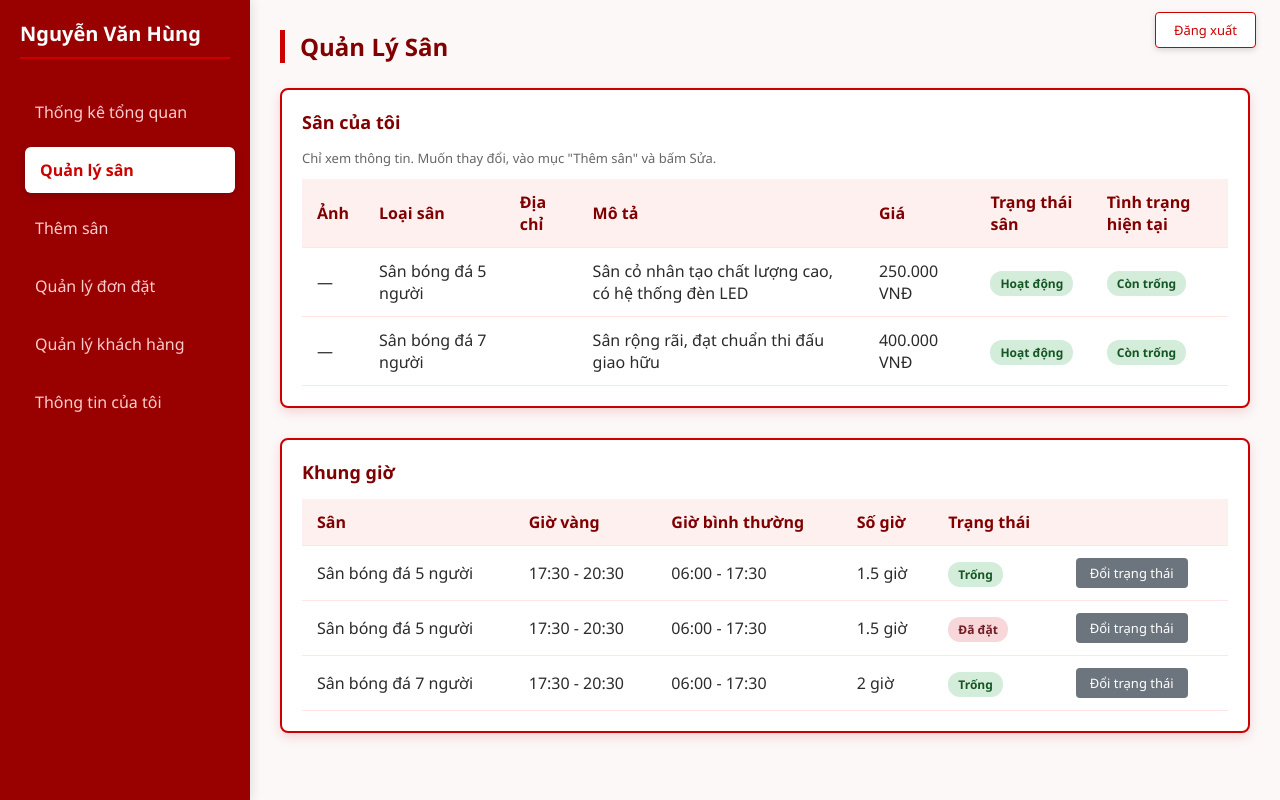
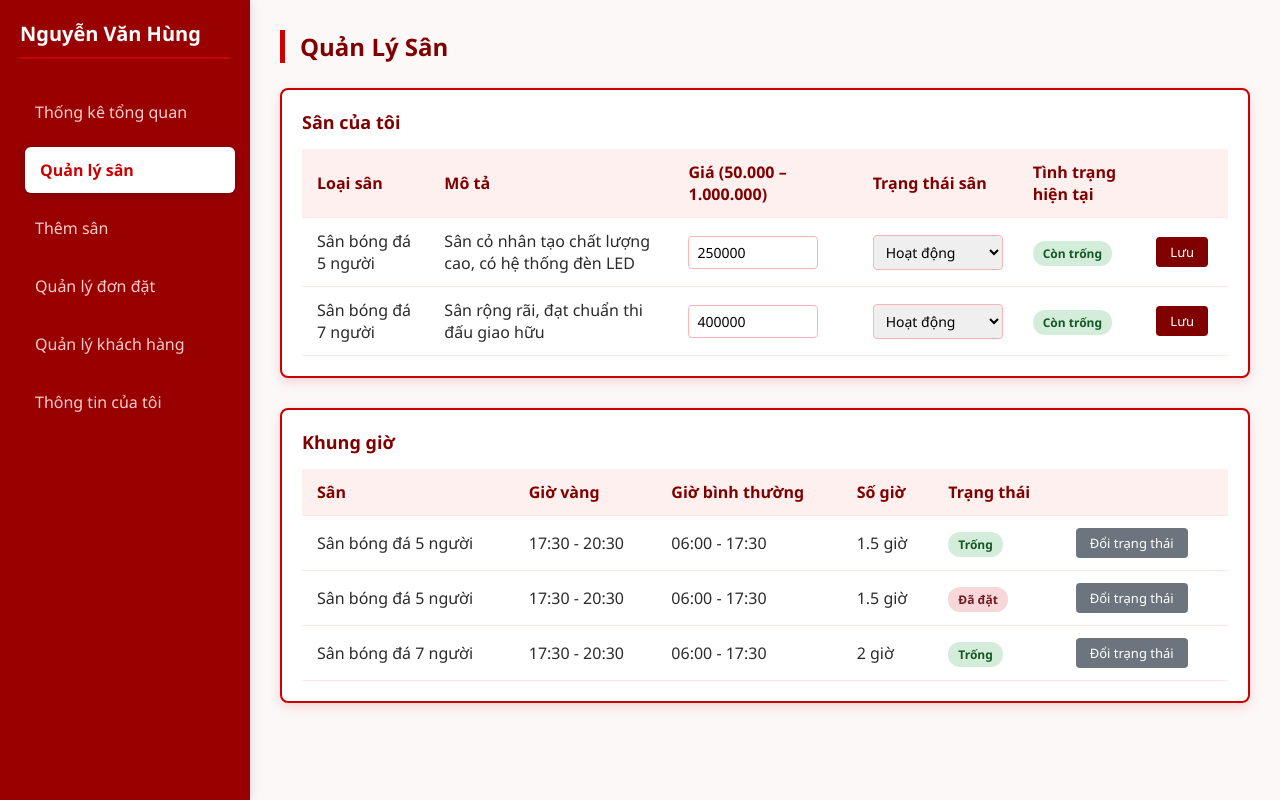
Before and after one commit to kienvan0205-afk/L-p-tr-nh-web-Nh-m-7, a PHP site: page /admin/quantri.php in a window 1280 px wide, after a click on "Quản lý sân". Run offline with PHP 8.4, Linux system fonts and the light colour scheme; the visitor is signed in with stand-in values (Sample User, id 1); data comes from the database, SQL or seed files in the repository.

Commit message:
Add files via upload

```diff
--- a/admin/db.php
+++ b/admin/db.php
@@ -10,25 +10,6 @@ const DB_PASS = '';
 const GIA_MIN = 50000;
 const GIA_MAX = 1000000;
 
-// Trang đăng nhập (đăng xuất xong sẽ chuyển về đây). Đổi nếu trang chủ của nhóm có form đăng nhập riêng.
-const LOGIN_URL = 'dangnhap.php';
-
-// Các loại sân cố định – PHẢI trùng với danh sách loại sân ở trang chủ.
-const LOAI_SAN = [
-    'Sân bóng đá 5 người',
-    'Sân bóng đá 7 người',
-    'Sân bóng đá 11 người',
-    'Sân cầu lông',
-    'Sân tennis',
-    'Sân bóng rổ',
-    'Sân Pickleball',
-];
-
-// Ảnh sân: lưu file trong uploads/san/, DB chỉ lưu tên file (cột san.hinh_anh)
-const UPLOAD_DIR    = __DIR__ . '/uploads/san/';
-const UPLOAD_URL    = 'uploads/san/';
-const ANH_MAX_BYTES = 2 * 1024 * 1024; // 2MB
-
 $pdo = new PDO(
     'mysql:host=' . DB_HOST . ';dbname=' . DB_NAME . ';charset=utf8mb4',
     DB_USER, DB_PASS,
@@ -40,8 +21,10 @@ $pdo = new PDO(
 );
 $pdo->exec("SET time_zone = '+07:00'");
 
-// Chưa đăng nhập thì $CHU_SAN_ID = 0; quantri.php sẽ chuyển về trang đăng nhập.
-$CHU_SAN_ID = (int)($_SESSION['ma_chu_san'] ?? 0);
+if (empty($_SESSION['ma_chu_san'])) {
+    $_SESSION['ma_chu_san'] = 1;
+}
+$CHU_SAN_ID = (int)$_SESSION['ma_chu_san'];
 
 
 if (empty($_SESSION['csrf'])) {
@@ -63,29 +46,3 @@ const NHAN_TRANG_THAI_DON = [
     2 => ['completed', 'Đã hoàn thành'],
     3 => ['rejected',  'Đã hủy'],
 ];
-
-/* ---------- Ảnh sân ---------- */
-// Trả về tên file mới, hoặc null nếu không chọn file. Lỗi -> RuntimeException.
-function luu_anh_san(string $field): ?string {
-    if (empty($_FILES[$field]) || $_FILES[$field]['error'] === UPLOAD_ERR_NO_FILE) return null;
-    $f = $_FILES[$field];
-    if ($f['error'] !== UPLOAD_ERR_OK)  throw new RuntimeException('Tải ảnh thất bại (mã lỗi ' . $f['error'] . ').');
-    if ($f['size'] > ANH_MAX_BYTES)     throw new RuntimeException('Ảnh tối đa 2MB.');
-
-    $mime = (new finfo(FILEINFO_MIME_TYPE))->file($f['tmp_name']);
-    $ext  = ['image/jpeg' => 'jpg', 'image/png' => 'png', 'image/webp' => 'webp'][$mime] ?? null;
-    if (!$ext || !@getimagesize($f['tmp_name'])) throw new RuntimeException('Chỉ nhận ảnh JPG, PNG hoặc WEBP.');
-
-    if (!is_dir(UPLOAD_DIR) && !mkdir(UPLOAD_DIR, 0755, true)) throw new RuntimeException('Không tạo được thư mục lưu ảnh.');
-    $name = bin2hex(random_bytes(12)) . '.' . $ext;
-    if (!move_uploaded_file($f['tmp_name'], UPLOAD_DIR . $name)) throw new RuntimeException('Không lưu được ảnh.');
-    return $name;
-}
-// Chỉ xóa file do hệ thống tự sinh (tên 24 ký tự hex) – không đụng tới file lạ.
-function xoa_anh_san(?string $name): void {
-    if ($name && preg_match('/^[a-f0-9]{24}\.(jpg|png|webp)$/', $name)) @unlink(UPLOAD_DIR . $name);
-}
-// URL ảnh nếu file tồn tại, ngược lại ''.
-function anh_url(?string $name): string {
-    return ($name && is_file(UPLOAD_DIR . $name)) ? UPLOAD_URL . rawurlencode($name) : '';
-}
--- a/admin/quantri.css
+++ b/admin/quantri.css
@@ -294,21 +294,3 @@ body {
 
 .kpi-section { flex-wrap: wrap; }
 .kpi-card { min-width: 180px; }
-
-/* ---- Header + nút Đăng xuất (góc phải) ---- */
-/* Nút đăng xuất: cố định ở góc trên cùng bên phải màn hình */
-.logout-form { position: fixed; top: 12px; right: 24px; z-index: 100; }
-.btn-logout { background-color: #ffffff; color: #cc0000; border: 1px solid #cc0000; padding: 8px 18px; margin-right: 0; box-shadow: 0 2px 6px rgba(0,0,0,0.15); }
-.btn-logout:hover { background-color: #cc0000; color: #ffffff; opacity: 1; }
-
-/* ---- Select / file trong form + ảnh sân ---- */
-.profile-form select {
-    padding: 8px 12px;
-    border: 1px solid #ffb3b3;
-    border-radius: 4px;
-    font-size: 14px;
-    background: #ffffff;
-}
-.profile-form input[type="file"] { background: #ffffff; }
-.preview { max-width: 240px; max-height: 160px; border-radius: 6px; border: 1px solid #ffb3b3; object-fit: cover; }
-.thumb { width: 72px; height: 48px; object-fit: cover; border-radius: 4px; border: 1px solid #ffb3b3; display: block; }
--- a/admin/quantri.php
+++ b/admin/quantri.php
@@ -1,11 +1,5 @@
 <?php
 require __DIR__ . '/db.php';
-
-// Chưa đăng nhập -> về trang đăng nhập
-if ($CHU_SAN_ID <= 0) {
-    header('Location: ' . LOGIN_URL);
-    exit;
-}
 
 /* =========================================================
  * 1. XỬ LÝ HÀNH ĐỘNG (POST) – xong thì redirect (PRG)
@@ -22,18 +16,6 @@ if ($_SERVER['REQUEST_METHOD'] === 'POST') {
         exit('CSRF token không hợp lệ.');
     }
     $action = $_POST['action'] ?? '';
-
-    /* ---- Đăng xuất: hủy session rồi về trang đăng nhập ---- */
-    if ($action === 'dang_xuat') {
-        $_SESSION = [];
-        if (ini_get('session.use_cookies')) {
-            $p = session_get_cookie_params();
-            setcookie(session_name(), '', time() - 42000, $p['path'], $p['domain'], $p['secure'], $p['httponly']);
-        }
-        session_destroy();
-        header('Location: ' . LOGIN_URL);
-        exit;
-    }
 
     /* ---- Xác nhận / Từ chối đơn ----
        dondatsan.TrangThai: 0 Chờ xác nhận, 1 Đã xác nhận, 2 Đã hoàn thành, 3 Đã hủy
@@ -87,80 +69,62 @@ if ($_SERVER['REQUEST_METHOD'] === 'POST') {
         back('profile', 'ok', 'Đã cập nhật thông tin.');
     }
 
+    /* ---- Cập nhật giá / trạng thái sân (trong mức cho phép) ---- */
+    if ($action === 'cap_nhat_san') {
+        $id  = (int)($_POST['id'] ?? 0);
+        $gia = (int)($_POST['gia'] ?? 0);
+        $tt  = $_POST['trang_thai'] ?? '';
+
+        if ($gia < GIA_MIN || $gia > GIA_MAX) {
+            back('courts', 'err', 'Giá phải trong khoảng ' . tien(GIA_MIN) . ' – ' . tien(GIA_MAX) . '.');
+        }
+        if (!in_array($tt, ['Hoạt động', 'Bảo trì'], true)) back('courts', 'err', 'Trạng thái không hợp lệ.');
+
+        $st = $pdo->prepare("UPDATE san SET gia=?, trang_thai=? WHERE ma_san=? AND ma_chu_san=?");
+        $st->execute([$gia, $tt, $id, $CHU_SAN_ID]);
+        back('courts', $st->rowCount() ? 'ok' : 'err', $st->rowCount() ? 'Đã cập nhật sân.' : 'Sân không hợp lệ.');
+    }
+
     /* ---- Thêm sân mới ---- */
     if ($action === 'them_san') {
-        $loai   = trim($_POST['loai_san'] ?? '');
-        $diachi = trim($_POST['dia_chi_san'] ?? '');
-        $mota   = trim($_POST['mo_ta'] ?? '');
-        $gia    = (int)($_POST['gia'] ?? 0);
-        $tt     = $_POST['trang_thai'] ?? 'Hoạt động';
+        $loai = trim($_POST['loai_san'] ?? '');
+        $mota = trim($_POST['mo_ta'] ?? '');
+        $gia  = (int)($_POST['gia'] ?? 0);
+        $tt   = $_POST['trang_thai'] ?? 'Hoạt động';
 
-        if (!in_array($loai, LOAI_SAN, true)) back('addcourt', 'err', 'Vui lòng chọn loại sân trong danh sách.');
-        if ($diachi === '' || mb_strlen($diachi) > 255) back('addcourt', 'err', 'Địa chỉ sân không hợp lệ (tối đa 255 ký tự).');
+        if ($loai === '' || mb_strlen($loai) > 225) back('addcourt', 'err', 'Tên loại sân không hợp lệ (tối đa 225 ký tự).');
         if (mb_strlen($mota) > 2000) back('addcourt', 'err', 'Mô tả quá dài (tối đa 2000 ký tự).');
         if ($gia < GIA_MIN || $gia > GIA_MAX) {
             back('addcourt', 'err', 'Giá phải trong khoảng ' . tien(GIA_MIN) . ' – ' . tien(GIA_MAX) . '.');
         }
         if (!in_array($tt, ['Hoạt động', 'Bảo trì'], true)) back('addcourt', 'err', 'Trạng thái không hợp lệ.');
 
-        try {
-            $anh = luu_anh_san('hinh_anh');
-            if ($anh === null) throw new RuntimeException('Vui lòng chọn hình ảnh cho sân.');
-        } catch (RuntimeException $ex) {
-            back('addcourt', 'err', $ex->getMessage());
-        }
-
-        try {
-            $pdo->prepare(
-                "INSERT INTO san (ma_chu_san, loai_san, mo_ta, dia_chi, gia, trang_thai, hinh_anh) VALUES (?, ?, ?, ?, ?, ?, ?)"
-            )->execute([$CHU_SAN_ID, $loai, $mota, $diachi, $gia, $tt, $anh]);
-        } catch (PDOException $ex) {
-            xoa_anh_san($anh); // không để lại file mồ côi
-            throw $ex;
-        }
-        back('addcourt', 'ok', 'Đã thêm sân mới. Sân sẽ hiển thị trên trang chủ khi ở trạng thái Hoạt động.');
+        $pdo->prepare(
+            "INSERT INTO san (ma_chu_san, loai_san, mo_ta, gia, trang_thai, hinh_anh) VALUES (?, ?, ?, ?, ?, '')"
+        )->execute([$CHU_SAN_ID, $loai, $mota, $gia, $tt]);
+        back('addcourt', 'ok', 'Đã thêm sân mới.');
     }
 
     /* ---- Sửa đầy đủ thông tin sân (loại sân, mô tả, giá, trạng thái) ---- */
     if ($action === 'sua_san') {
-        $id     = (int)($_POST['id'] ?? 0);
-        $loai   = trim($_POST['loai_san'] ?? '');
-        $diachi = trim($_POST['dia_chi_san'] ?? '');
-        $mota   = trim($_POST['mo_ta'] ?? '');
-        $gia    = (int)($_POST['gia'] ?? 0);
-        $tt     = $_POST['trang_thai'] ?? '';
+        $id   = (int)($_POST['id'] ?? 0);
+        $loai = trim($_POST['loai_san'] ?? '');
+        $mota = trim($_POST['mo_ta'] ?? '');
+        $gia  = (int)($_POST['gia'] ?? 0);
+        $tt   = $_POST['trang_thai'] ?? '';
 
-        if (!in_array($loai, LOAI_SAN, true)) back('addcourt', 'err', 'Vui lòng chọn loại sân trong danh sách.');
-        if ($diachi === '' || mb_strlen($diachi) > 255) back('addcourt', 'err', 'Địa chỉ sân không hợp lệ (tối đa 255 ký tự).');
+        if ($loai === '' || mb_strlen($loai) > 225) back('addcourt', 'err', 'Tên loại sân không hợp lệ (tối đa 225 ký tự).');
         if (mb_strlen($mota) > 2000) back('addcourt', 'err', 'Mô tả quá dài (tối đa 2000 ký tự).');
         if ($gia < GIA_MIN || $gia > GIA_MAX) {
             back('addcourt', 'err', 'Giá phải trong khoảng ' . tien(GIA_MIN) . ' – ' . tien(GIA_MAX) . '.');
         }
         if (!in_array($tt, ['Hoạt động', 'Bảo trì'], true)) back('addcourt', 'err', 'Trạng thái không hợp lệ.');
 
-        // Sân phải thuộc chủ sân hiện tại; lấy ảnh cũ để biết có cần thay không
-        $st = $pdo->prepare("SELECT hinh_anh FROM san WHERE ma_san = ? AND ma_chu_san = ?");
-        $st->execute([$id, $CHU_SAN_ID]);
-        $cu = $st->fetch();
-        if (!$cu) back('addcourt', 'err', 'Sân không hợp lệ.');
-
-        try {
-            $anhMoi = luu_anh_san('hinh_anh'); // null = giữ ảnh cũ
-        } catch (RuntimeException $ex) {
-            back('addcourt', 'err', $ex->getMessage());
-        }
-        $anh = $anhMoi ?? $cu['hinh_anh'];
-
-        try {
-            $pdo->prepare(
-                "UPDATE san SET loai_san=?, mo_ta=?, dia_chi=?, gia=?, trang_thai=?, hinh_anh=? WHERE ma_san=? AND ma_chu_san=?"
-            )->execute([$loai, $mota, $diachi, $gia, $tt, $anh, $id, $CHU_SAN_ID]);
-        } catch (PDOException $ex) {
-            xoa_anh_san($anhMoi);
-            throw $ex;
-        }
-        if ($anhMoi !== null) xoa_anh_san($cu['hinh_anh']);
-        back('addcourt', 'ok', 'Đã cập nhật sân.');
+        $st = $pdo->prepare(
+            "UPDATE san SET loai_san=?, mo_ta=?, gia=?, trang_thai=? WHERE ma_san=? AND ma_chu_san=?"
+        );
+        $st->execute([$loai, $mota, $gia, $tt, $id, $CHU_SAN_ID]);
+        back('addcourt', $st->rowCount() ? 'ok' : 'err', $st->rowCount() ? 'Đã cập nhật sân.' : 'Sân không hợp lệ.');
     }
 
     /* ---- Xóa sân (và các khung giờ của sân đó, vì khung_gio khóa ngoại tới san) ---- */
@@ -168,15 +132,13 @@ if ($_SERVER['REQUEST_METHOD'] === 'POST') {
         $id = (int)($_POST['id'] ?? 0);
         try {
             $pdo->beginTransaction();
-            $st = $pdo->prepare("SELECT ma_san, hinh_anh FROM san WHERE ma_san = ? AND ma_chu_san = ? FOR UPDATE");
+            $st = $pdo->prepare("SELECT ma_san FROM san WHERE ma_san = ? AND ma_chu_san = ? FOR UPDATE");
             $st->execute([$id, $CHU_SAN_ID]);
-            $san = $st->fetch();
-            if (!$san) throw new RuntimeException('Sân không hợp lệ.');
+            if (!$st->fetch()) throw new RuntimeException('Sân không hợp lệ.');
 
             $pdo->prepare("DELETE FROM khung_gio WHERE ma_san = ?")->execute([$id]);
             $pdo->prepare("DELETE FROM san WHERE ma_san = ? AND ma_chu_san = ?")->execute([$id, $CHU_SAN_ID]);
             $pdo->commit();
-            xoa_anh_san($san['hinh_anh']);
             back('addcourt', 'ok', 'Đã xóa sân (và các khung giờ liên quan).');
         } catch (RuntimeException $ex) {
             if ($pdo->inTransaction()) $pdo->rollBack();
@@ -290,11 +252,6 @@ $chuSan = $st->fetch();
     <link rel="stylesheet" href="quantri.css">
 </head>
 <body>
-<form method="post" class="logout-form" onsubmit="return confirm('Bạn muốn đăng xuất?')">
-    <?= csrf_field() ?>
-    <input type="hidden" name="action" value="dang_xuat">
-    <button class="btn btn-logout" type="submit">Đăng xuất</button>
-</form>
 <div class="admin-container">
     <aside class="sidebar">
         <h2><?= e($chuSan['ten_chu_san'] ?? 'Chủ Sân Admin') ?></h2>
@@ -356,27 +313,37 @@ $chuSan = $st->fetch();
         <section id="courts" class="content-section">
             <div class="table-section">
                 <h2>Sân của tôi</h2>
-                <p class="note" style="margin-bottom:12px">Chỉ xem thông tin. Muốn thay đổi, vào mục "Thêm sân" và bấm Sửa.</p>
                 <table class="data-table">
                     <thead>
                         <tr>
-                            <th>Ảnh</th><th>Loại sân</th><th>Địa chỉ</th><th>Mô tả</th>
-                            <th>Giá</th><th>Trạng thái sân</th><th>Tình trạng hiện tại</th>
+                            <th>Loại sân</th><th>Mô tả</th>
+                            <th>Giá (<?= number_format(GIA_MIN, 0, ',', '.') ?> – <?= number_format(GIA_MAX, 0, ',', '.') ?>)</th>
+                            <th>Trạng thái sân</th><th>Tình trạng hiện tại</th><th></th>
                         </tr>
                     </thead>
                     <tbody>
                     <?php foreach ($dsSan as $s):
                         $slots = $khungGioTheoSan[$s['ma_san']] ?? [];
                         $het = $slots && !array_filter($slots, fn($k) => $k['trang_thai'] === 'Trống');
-                        $anhUrl = anh_url($s['hinh_anh']);
                     ?>
                         <tr>
-                            <td><?php if ($anhUrl): ?><img class="thumb" src="<?= e($anhUrl) ?>" alt=""><?php else: ?>—<?php endif; ?></td>
-                            <td><?= e($s['loai_san']) ?></td>
-                            <td><?= e($s['dia_chi'] ?? '') ?></td>
+                            <td>
+                                <form method="post" id="san-<?= (int)$s['ma_san'] ?>">
+                                    <?= csrf_field() ?>
+                                    <input type="hidden" name="action" value="cap_nhat_san">
+                                    <input type="hidden" name="id" value="<?= (int)$s['ma_san'] ?>">
+                                </form>
+                                <?= e($s['loai_san']) ?>
+                            </td>
                             <td><?= e($s['mo_ta']) ?></td>
-                            <td><?= tien($s['gia']) ?></td>
-                            <td><span class="status <?= $s['trang_thai'] === 'Hoạt động' ? 'approved' : 'rejected' ?>"><?= e($s['trang_thai']) ?></span></td>
+                            <td><input class="inline-input" form="san-<?= (int)$s['ma_san'] ?>" type="number" name="gia"
+                                       min="<?= GIA_MIN ?>" max="<?= GIA_MAX ?>" step="1000" value="<?= (int)$s['gia'] ?>"></td>
+                            <td>
+                                <select class="inline-input" form="san-<?= (int)$s['ma_san'] ?>" name="trang_thai">
+                                    <option value="Hoạt động" <?= $s['trang_thai'] === 'Hoạt động' ? 'selected' : '' ?>>Hoạt động</option>
+                                    <option value="Bảo trì"   <?= $s['trang_thai'] === 'Bảo trì'   ? 'selected' : '' ?>>Bảo trì</option>
+                                </select>
+                            </td>
                             <td>
                                 <?php if ($s['trang_thai'] === 'Bảo trì'): ?>
                                     <span class="status rejected">Bảo trì</span>
@@ -388,9 +355,10 @@ $chuSan = $st->fetch();
                                     <span class="status approved">Còn trống</span>
                                 <?php endif; ?>
                             </td>
+                            <td><button class="btn btn-edit" form="san-<?= (int)$s['ma_san'] ?>" type="submit">Lưu</button></td>
                         </tr>
                     <?php endforeach; ?>
-                    <?php if (!$dsSan): ?><tr><td colspan="7">Chưa có sân nào.</td></tr><?php endif; ?>
+                    <?php if (!$dsSan): ?><tr><td colspan="6">Chưa có sân nào.</td></tr><?php endif; ?>
                     </tbody>
                 </table>
             </div>
@@ -427,26 +395,14 @@ $chuSan = $st->fetch();
         <section id="addcourt" class="content-section">
             <div class="table-section">
                 <h2 id="addcourt-title">Thêm sân mới</h2>
-                <form method="post" class="profile-form" id="addcourt-form" enctype="multipart/form-data">
+                <form method="post" class="profile-form" id="addcourt-form">
                     <?= csrf_field() ?>
                     <input type="hidden" name="action" value="them_san" id="addcourt-action">
                     <input type="hidden" name="id" value="" id="addcourt-id">
 
                     <label>Loại sân</label>
-                    <select name="loai_san" id="addcourt-loai" required>
-                        <option value="">-- Chọn loại sân --</option>
-                        <?php foreach (LOAI_SAN as $l): ?>
-                            <option value="<?= e($l) ?>"><?= e($l) ?></option>
-                        <?php endforeach; ?>
-                    </select>
-
-                    <label>Địa chỉ sân</label>
-                    <input type="text" name="dia_chi_san" id="addcourt-diachi" maxlength="255" required
-                           placeholder="VD: 123 Lê Duẩn, Quận 1, TP.HCM">
-
-                    <label>Hình ảnh <small>(JPG, PNG, WEBP – tối đa 2MB)</small></label>
-                    <input type="file" name="hinh_anh" id="addcourt-anh" accept="image/jpeg,image/png,image/webp" required>
-                    <img id="addcourt-preview" class="preview" alt="" style="display:none">
+                    <input type="text" name="loai_san" id="addcourt-loai" maxlength="225" required
+                           placeholder="VD: Sân bóng đá 5 người">
 
                     <label>Mô tả</label>
                     <textarea name="mo_ta" id="addcourt-mota" rows="3" maxlength="2000"></textarea>
@@ -471,21 +427,19 @@ $chuSan = $st->fetch();
                 <h2>Danh sách sân hiện có</h2>
                 <table class="data-table">
                     <thead>
-                        <tr><th>Ảnh</th><th>Loại sân</th><th>Địa chỉ</th><th>Mô tả</th><th>Giá</th><th>Trạng thái</th><th>Thao tác</th></tr>
+                        <tr><th>Loại sân</th><th>Mô tả</th><th>Giá</th><th>Trạng thái</th><th>Thao tác</th></tr>
                     </thead>
                     <tbody>
-                    <?php foreach ($dsSan as $s): $anhUrl = anh_url($s['hinh_anh']); ?>
+                    <?php foreach ($dsSan as $s): ?>
                         <tr>
-                            <td><?php if ($anhUrl): ?><img class="thumb" src="<?= e($anhUrl) ?>" alt=""><?php else: ?>—<?php endif; ?></td>
                             <td><?= e($s['loai_san']) ?></td>
-                            <td><?= e($s['dia_chi'] ?? '') ?></td>
                             <td><?= e($s['mo_ta']) ?></td>
                             <td><?= tien($s['gia']) ?></td>
                             <td><span class="status <?= $s['trang_thai'] === 'Hoạt động' ? 'approved' : 'rejected' ?>">
                                 <?= e($s['trang_thai']) ?></span></td>
                             <td>
                                 <button class="btn btn-edit" type="button"
-                                    onclick='editCourt(<?= (int)$s["ma_san"] ?>, <?= json_encode($s["loai_san"], JSON_UNESCAPED_UNICODE | JSON_HEX_APOS | JSON_HEX_QUOT) ?>, <?= json_encode($s["mo_ta"], JSON_UNESCAPED_UNICODE | JSON_HEX_APOS | JSON_HEX_QUOT) ?>, <?= (int)$s["gia"] ?>, <?= json_encode($s["trang_thai"], JSON_UNESCAPED_UNICODE | JSON_HEX_APOS | JSON_HEX_QUOT) ?>, <?= json_encode($s["dia_chi"] ?? "", JSON_UNESCAPED_UNICODE | JSON_HEX_APOS | JSON_HEX_QUOT) ?>, <?= json_encode($anhUrl, JSON_HEX_APOS | JSON_HEX_QUOT) ?>)'>Sửa</button>
+                                    onclick='editCourt(<?= (int)$s["ma_san"] ?>, <?= json_encode($s["loai_san"], JSON_UNESCAPED_UNICODE) ?>, <?= json_encode($s["mo_ta"], JSON_UNESCAPED_UNICODE) ?>, <?= (int)$s["gia"] ?>, <?= json_encode($s["trang_thai"], JSON_UNESCAPED_UNICODE) ?>)'>Sửa</button>
                                 <form method="post" class="inline-form"
                                       onsubmit="return confirm('Xóa sân này? Toàn bộ khung giờ của sân cũng sẽ bị xóa.')">
                                     <?= csrf_field() ?>
@@ -496,7 +450,7 @@ $chuSan = $st->fetch();
                             </td>
                         </tr>
                     <?php endforeach; ?>
-                    <?php if (!$dsSan): ?><tr><td colspan="7">Chưa có sân nào.</td></tr><?php endif; ?>
+                    <?php if (!$dsSan): ?><tr><td colspan="5">Chưa có sân nào.</td></tr><?php endif; ?>
                     </tbody>
                 </table>
             </div>
@@ -631,25 +585,14 @@ function switchTab(event, tabId) {
     showTab(tabId);
 }
 
-function showPreview(url) {
-    const img = document.getElementById('addcourt-preview');
-    img.src = url || '';
-    img.style.display = url ? 'block' : 'none';
-}
-
-function editCourt(id, loai, mota, gia, trangThai, diaChi, anhUrl) {
+function editCourt(id, loai, mota, gia, trangThai) {
     document.getElementById('addcourt-title').innerText = 'Cập nhật sân';
     document.getElementById('addcourt-action').value = 'sua_san';
     document.getElementById('addcourt-id').value = id;
     document.getElementById('addcourt-loai').value = loai;
-    document.getElementById('addcourt-diachi').value = diaChi;
     document.getElementById('addcourt-mota').value = mota;
     document.getElementById('addcourt-gia').value = gia;
     document.getElementById('addcourt-trangthai').value = trangThai;
-    const file = document.getElementById('addcourt-anh');
-    file.value = '';
-    file.required = false;          // khi sửa: không chọn ảnh mới = giữ ảnh cũ
-    showPreview(anhUrl);
     document.getElementById('addcourt-submit').innerText = 'Cập nhật sân';
     document.getElementById('addcourt-cancel').style.display = 'inline-block';
     document.getElementById('addcourt-form').scrollIntoView({ behavior: 'smooth' });
@@ -660,18 +603,12 @@ function resetAddCourtForm() {
     document.getElementById('addcourt-action').value = 'them_san';
     document.getElementById('addcourt-id').value = '';
     document.getElementById('addcourt-form').reset();
-    document.getElementById('addcourt-anh').required = true;
-    showPreview('');
     document.getElementById('addcourt-submit').innerText = 'Thêm sân';
     document.getElementById('addcourt-cancel').style.display = 'none';
 }
 
 document.addEventListener('DOMContentLoaded', function () {
     showTab(location.hash.replace('#', ''));
-
-    document.getElementById('addcourt-anh').addEventListener('change', function () {
-        showPreview(this.files[0] ? URL.createObjectURL(this.files[0]) : '');
-    });
 
     document.querySelectorAll('.data-table tbody tr').forEach(row => {
         row.addEventListener('click', function (e) {
```
